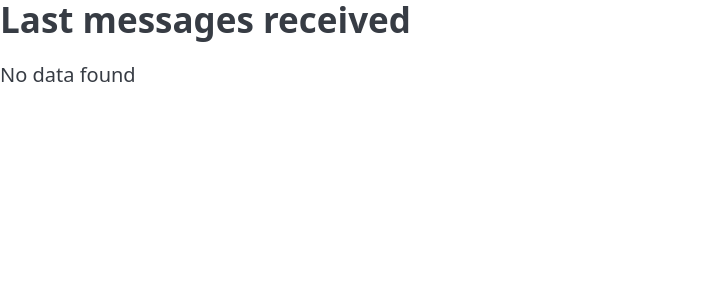
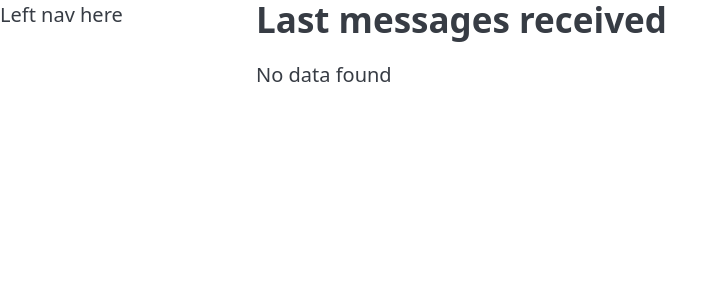
Before and after one commit to kevinhooke/adsb_dashboard, a Django app: page /dashboard/ in a window 1280 px wide. Shown: the top 300 px of the page, without its empty margins (0-727 px from the left). Run offline with Django 5.2, Linux system fonts and the light colour scheme; data that the repository does not hold is empty.

Commit message:
feat: added css for left nav

```diff
--- /dev/null
+++ b/dashboard/static/main.css
@@ -0,0 +1,11 @@
+.row {
+  display: flex;
+}
+
+.leftnav_column {
+  flex: 20%;
+}
+
+.main_column {
+  flex: 80%;
+}
--- a/dashboard/templates/index.html
+++ b/dashboard/templates/index.html
@@ -1,9 +1,16 @@
 {% load static %}
 <html>
     <head>
+        <link rel="stylesheet" href="{% static 'main.css' %}">
         <link rel="stylesheet" href="{% static 'pico-main/css/pico.min.css' %}">
     </head>
     <body>
+        <div class="row">
+            <div class="leftnav_column">
+                Left nav here
+            </div>
+            <div class="main_column">
+
                 <h2>Last messages received</h2>
                     {% if latest_sbs_messages %}
                         <table>
@@ -35,5 +42,8 @@
                     {% else %}
                         <p>No data found</p>
                     {% endif %}
+
+            </div>
+        </div>
     </body>
 </html>
```
Lines whose indentation alone changed are shown as unchanged.
